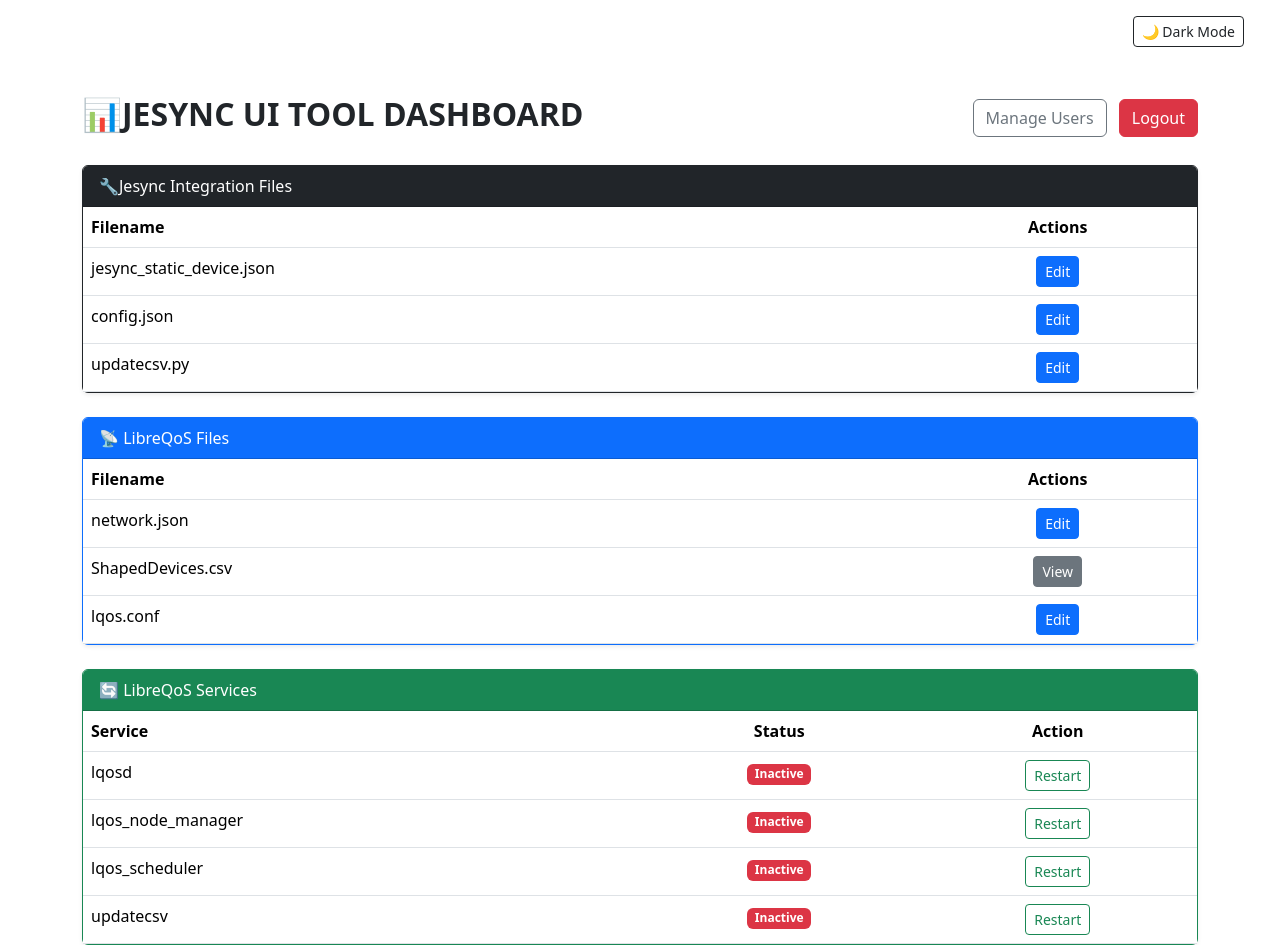
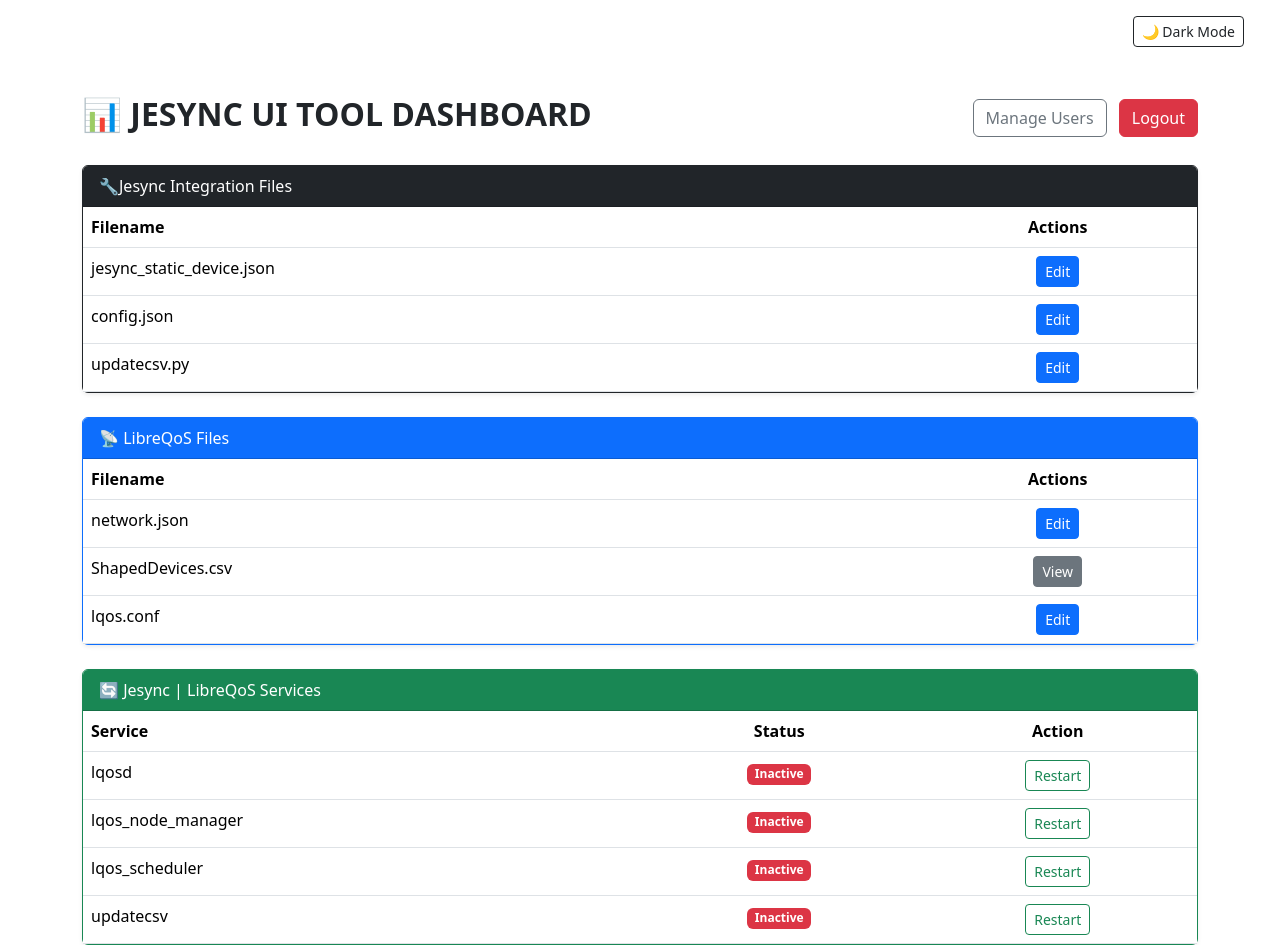
Before and after one commit to phminer101/jesync_dashboard_for_LibreQoS-Mikrotik_Integration, a Flask app: page /dashboard in a window 1280 px wide. Run offline with Flask 3, Linux system fonts and the light colour scheme; a user stored in the database is signed in.

Commit message:
Update dashboard.html

```diff
--- a/templates/dashboard.html
+++ b/templates/dashboard.html
@@ -2,7 +2,7 @@
 {% block content %}
 <div class="container mt-5">
   <div class="d-flex justify-content-between align-items-center mb-4">
-    <h2 class="fw-bold">📊JESYNC UI TOOL DASHBOARD</h2>
+    <h2 class="fw-bold">📊 JESYNC UI TOOL DASHBOARD</h2>
     <div>
       <a href="{{ url_for('users') }}" class="btn btn-outline-secondary me-2">Manage Users</a>
       <a href="{{ url_for('logout') }}" class="btn btn-danger">Logout</a>
@@ -74,7 +74,7 @@
 <!-- LibreQoS Services -->
 <div class="card border-success shadow-sm mt-4">
   <div class="card-header bg-success text-white">
-    🔄 LibreQoS Services
+    🔄 Jesync | LibreQoS Services
   </div>
   <div class="card-body p-0">
     <table class="table table-hover m-0">
```
